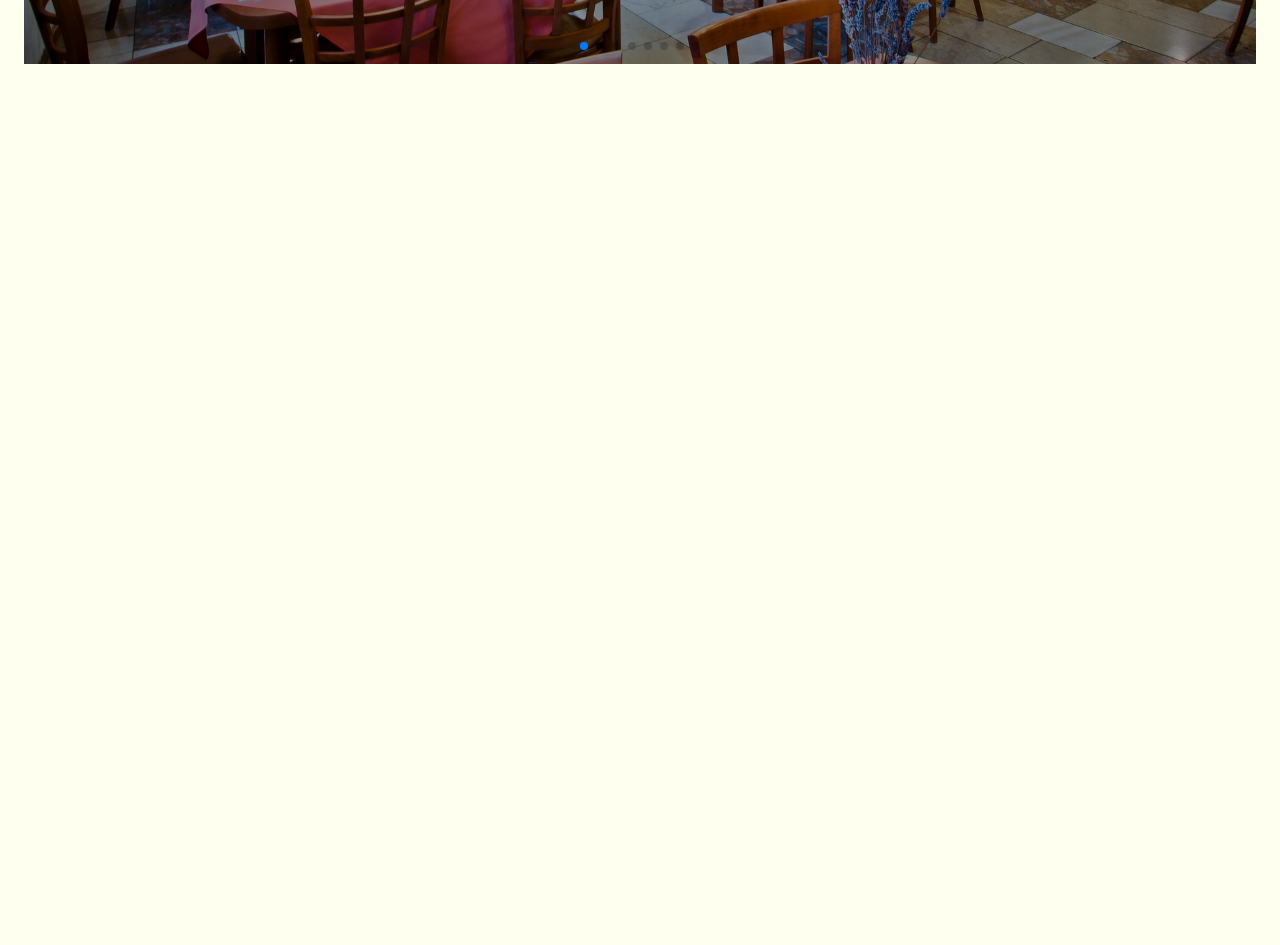
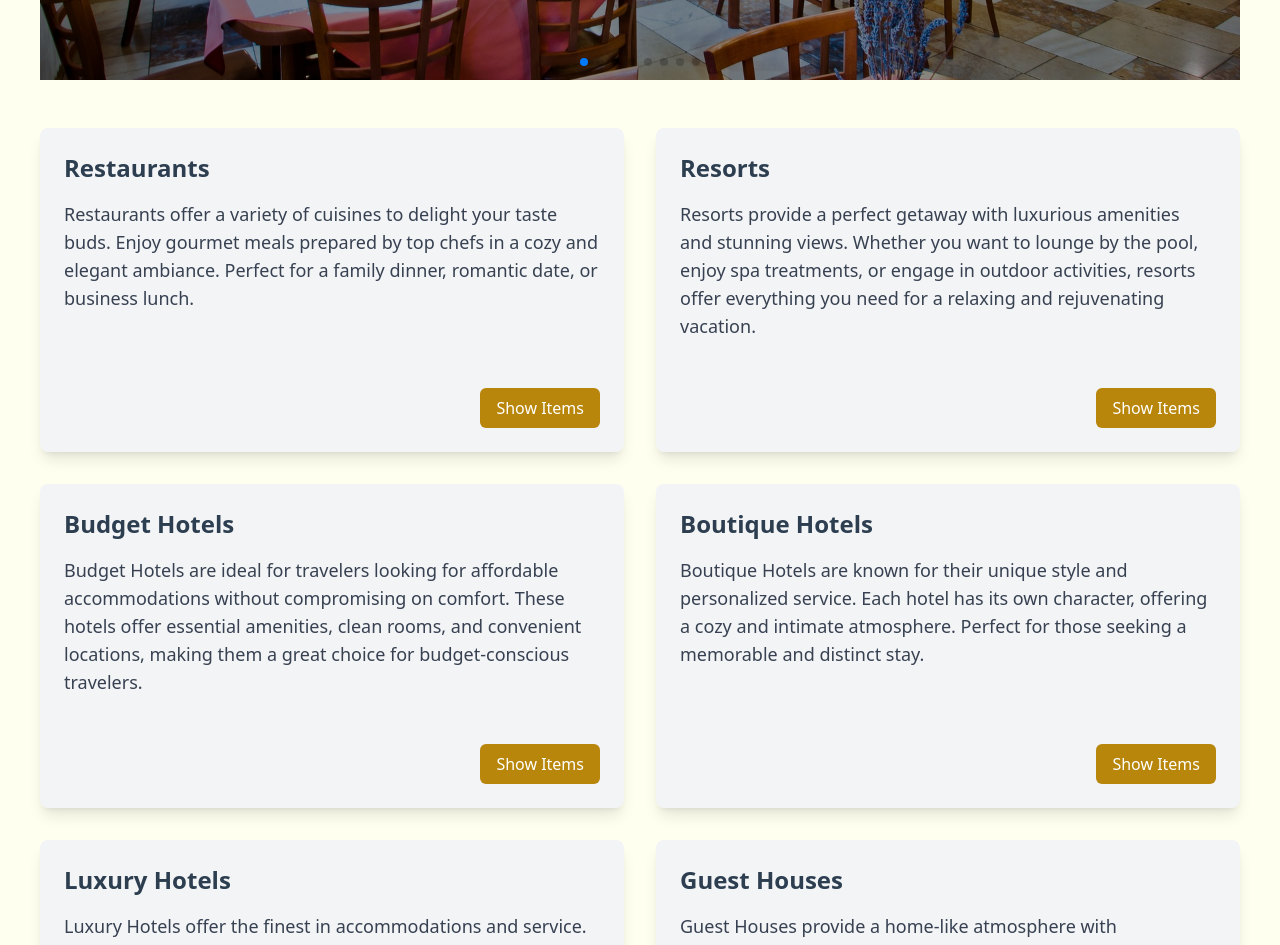
Before and after one commit to Tharika-Akurana/mern-hotel-booking-app, a React (Vite) app in the folder client/: page /home in a window 1280 px wide. Shown: the part 640-1585 px from the top of the page. Before the commit the page ends 800 px from the top, so only its background shows below. Built offline with nearby package versions, Linux system fonts and the light colour scheme.

Commit message:
Complete the Home Page UI

```diff
--- a/client/package.json
+++ b/client/package.json
@@ -11,6 +11,7 @@
   },
   "dependencies": {
     "@reduxjs/toolkit": "^2.2.4",
+    "@tailwindcss/line-clamp": "^0.4.4",
     "axios": "^1.7.2",
     "firebase": "^10.11.1",
     "react": "^18.2.0",
--- a/client/src/pages/Home.jsx
+++ b/client/src/pages/Home.jsx
@@ -14,7 +14,7 @@ import transient from '../assets/Images/Transient.jpg';
 const Home = () => {
   const [activeIndex, setActiveIndex] = useState(0);
 
-  const handleSlideChange = (swiper) => {
+  const handleSliderChange = (swiper) => {
     setActiveIndex(swiper.activeIndex);
   };
 
@@ -31,14 +31,62 @@ const Home = () => {
   }, [activeIndex]);
 
   const categories = [
-    { name: 'Restaurants', link: '/restaurant', description: 'Explore the best dining experiences', img: restaurant },
-    { name: 'Resorts', link: '/resorts', description: 'Relax in luxury resorts', img: resort },
-    { name: 'Budget Hotels', link: '/budget-hotels', description: 'Affordable stays with essential amenities and comfort', img: budget },
-    { name: 'Boutique Hotels', link: '/boutique-hotels', description: 'Unique accommodations with personalized touches and stylish design', img: boutique },
-    { name: 'Luxury Hotels', link: '/luxury-hotels', description: 'Experience top-notch amenities and exceptional service in a lavish setting', img: luxury },
-    { name: 'Guest Houses', link: '/guest-houses', description: 'Enjoy a home-like stay with personalized service and cozy ambiance', img: guestHouse },
-    { name: 'Business Hotels', link: '/business-hotels', description: 'Convenient and well-equipped for business travelers, with meeting rooms and workspaces', img: business },
-    { name: 'Transient Hotels', link: '/transient-hotels', description: 'Ideal for short stays, offering convenience and comfort for travelers on the go', img: transient },
+    {
+      name: 'Restaurants',
+      link: '/restaurants',
+      sliderDescription: 'Explore the best dining experiences',
+      detailDescription: 'Restaurants offer a variety of cuisines to delight your taste buds. Enjoy gourmet meals prepared by top chefs in a cozy and elegant ambiance. Perfect for a family dinner, romantic date, or business lunch.',
+      img: restaurant
+    },
+    {
+      name: 'Resorts',
+      link: '/resorts',
+      sliderDescription: 'Relax in luxury resorts',
+      detailDescription: 'Resorts provide a perfect getaway with luxurious amenities and stunning views. Whether you want to lounge by the pool, enjoy spa treatments, or engage in outdoor activities, resorts offer everything you need for a relaxing and rejuvenating vacation.',
+      img: resort
+    },
+    {
+      name: 'Budget Hotels',
+      link: '/budget-hotels',
+      sliderDescription: 'Affordable stays with essential amenities and comfort',
+      detailDescription: 'Budget Hotels are ideal for travelers looking for affordable accommodations without compromising on comfort. These hotels offer essential amenities, clean rooms, and convenient locations, making them a great choice for budget-conscious travelers.',
+      img: budget
+    },
+    {
+      name: 'Boutique Hotels',
+      link: '/boutique-hotels',
+      sliderDescription: 'Unique accommodations with personalized touches and stylish design',
+      detailDescription: 'Boutique Hotels are known for their unique style and personalized service. Each hotel has its own character, offering a cozy and intimate atmosphere. Perfect for those seeking a memorable and distinct stay.',
+      img: boutique
+    },
+    {
+      name: 'Luxury Hotels',
+      link: '/luxury-hotels',
+      sliderDescription: 'Experience top-notch amenities and exceptional service in a lavish setting',
+      detailDescription: 'Luxury Hotels offer the finest in accommodations and service. Enjoy spacious rooms, gourmet dining, and premium amenities. These hotels provide an opulent experience, perfect for those looking to indulge and pamper themselves.',
+      img: luxury
+    },
+    {
+      name: 'Guest Houses',
+      link: '/guest-houses',
+      sliderDescription: 'Enjoy a home-like stay with personalized service and cozy ambiance',
+      detailDescription: 'Guest Houses provide a home-like atmosphere with personalized service. Ideal for travelers seeking a cozy and welcoming environment, these accommodations offer comfort and convenience with a personal touch.',
+      img: guestHouse
+    },
+    {
+      name: 'Business Hotels',
+      link: '/business-hotels',
+      sliderDescription: 'Ideal for short stays, offering convenience and comfort for travelers on the go',
+      detailDescription: 'Transient Hotels are perfect for short stays, providing convenience and comfort for travelers. Located near airports and transit hubs, these hotels offer easy access and quick accommodations for those on the move.',
+      img: business
+    },
+    {
+      name: 'Transient Hotels',
+      link: '/transient-hotels',
+      sliderDescription: 'Ideal for short stays, offering convenience and comfort for travelers on the go',
+      detailDescription: 'Transient Hotels are perfect for short stays, providing convenience and comfort for travelers. Located near airports and transit hubs, these hotels offer easy access and quick accommodations for those on the move.',
+      img: transient
+    },
   ];
 
   const containerStyle = {
@@ -67,27 +115,27 @@ const Home = () => {
   };
 
   return (
-    <div className="container mx-auto p-6">
+    <div className="container mx-auto p-10">
       <Swiper
         spaceBetween={0}
         slidesPerView={1}
-        pagination={{ clickable: true }}
+        pagination={{ clickable:true }}
         navigation
         modules={[Navigation, Pagination]}
-        onSlideChange={handleSlideChange}
+        onSlideChange={handleSliderChange}
       >
         {categories.map((category, index) => (
-          <SwiperSlide key={index}>
+          <SwiperSlide key = {index}>
             <div
               style={{
                 ...containerStyle,
                 backgroundImage: `url(${category.img})`,
               }}
             >
-              <div  style={overlayStyle}></div>
+              <div style={overlayStyle}></div>
               <div style={textCenterStyle} className="slide-content text-white">
                 <h2 className="slide-item text-4xl font-bold font-serif">{category.name}</h2>
-                <p className="slide-item text-xl mt-2 ">{category.description}</p>
+                <p className="slide-item text-xl mt-2">{category.sliderDescription}</p>
                 <a href={category.link}>
                   <button className="slide-item mt-4 px-6 py-2 bg-goldLeaf text-white rounded-md hover:bg-darkGold">More</button>
                 </a>
@@ -96,6 +144,22 @@ const Home = () => {
           </SwiperSlide>
         ))}
       </Swiper>
+
+      <div className="mt-12 grid grid-cols-1 md:grid-cols-2 gap-8">
+        {categories.map((category, index) => (
+          <div key={index} className="bg-gray-100 p-6 rounded-lg shadow-lg flex flex-col justify-between">
+            <div>
+              <h3 className="text-2xl font-sans font-bold text-DeepNavyBlue">{category.name}</h3>
+              <p className="text-lg text-gray-700 mt-4">{category.detailDescription}</p>
+            </div>
+            <div className="flex justify-end mt-6">
+              <a href={category.link}>
+                <button className="mt-6 px-4 py-2 bg-darkGold text-white rounded-md hover:bg-goldLeaf">Show Items</button>
+              </a>
+            </div>
+          </div>
+        ))}
+      </div>
 
       <style>
         {`
```
Also changed, not shown: 1 other file (tests, documents, lock files or other folders).
